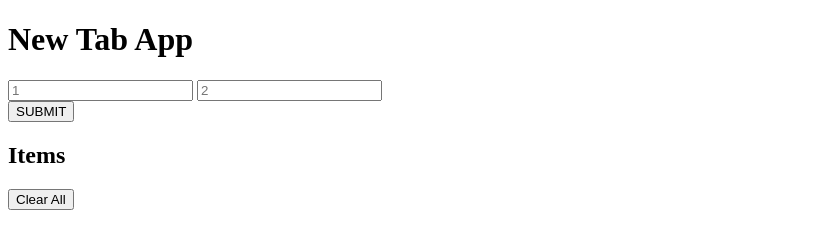
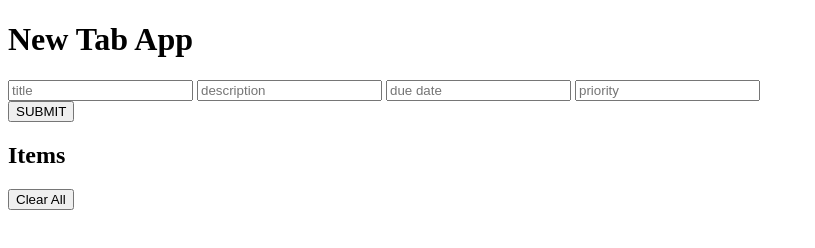
Before and after one commit to BojoZahariev/ToDoPre, a plain HTML site: page index.html in a window 1280 px wide. Shown: the whole page, without its empty margins (0-815 px from the left). Drawn offline with Linux system fonts and the light colour scheme.

Commit message:
Update index.html

```diff
--- a/index.html
+++ b/index.html
@@ -14,8 +14,10 @@
         <h1>New Tab App</h1>
 
         <form>
-            <input id="item" type="text" placeholder="1">
-            <input id="item2" type="text" placeholder="2">
+            <input id="item" type="text" placeholder="title">
+            <input id="item2" type="text" placeholder="description">
+            <input id="item3" type="text" placeholder="due date">
+            <input id="item3" type="text" placeholder="priority">
         </form>
 
         <button id="submit">SUBMIT</button>
```
